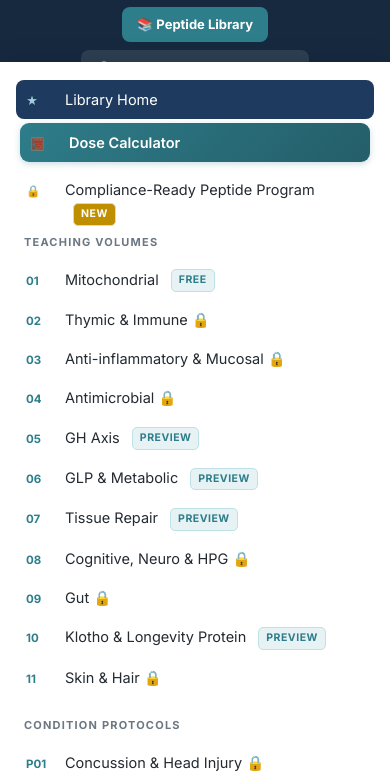
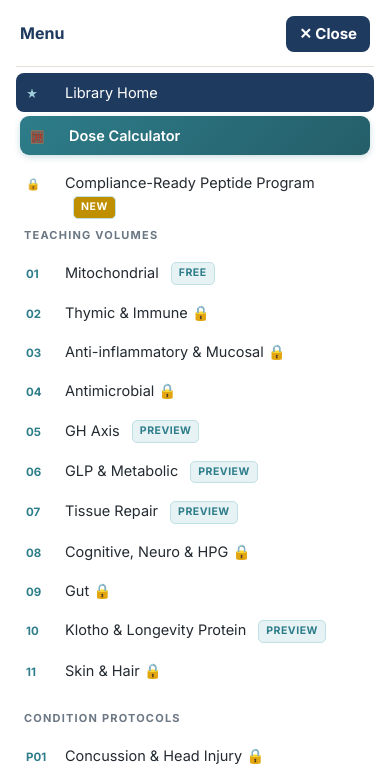
Before and after one commit to Practiced-PMD/peptides-secure-app, a website: page public/index.html in a window 390 px wide. Both pictures are taken after a click on the button "☰ Menu". Shown: the top 780 px of the page. Drawn offline with Linux system fonts and the light colour scheme.

Commit message:
Add files via upload

```diff
--- a/public/index.html
+++ b/public/index.html
@@ -38,6 +38,8 @@ body{font-family:var(--sans);background:var(--bg);color:var(--ink);line-height:1
   nav{border-right:1px solid var(--line);padding:22px 14px 60px;position:sticky;top:62px;align-self:start;max-height:calc(100vh - 62px);overflow-y:auto}
   .nav-group{margin-bottom:20px}
   .nav-group h3{font-size:11px;text-transform:uppercase;letter-spacing:1.2px;color:var(--muted);margin:0 8px 8px;font-weight:700}
+  .nav-close{display:none;align-items:center;justify-content:space-between;position:sticky;top:0;background:#fff;padding:16px 4px 14px;margin-bottom:6px;border-bottom:1px solid var(--line);font-weight:700;font-size:16px;color:var(--navy);cursor:pointer;z-index:2}
+  .nav-close span.x{background:var(--navy);color:#fff;border-radius:8px;padding:6px 13px;font-size:15px}
   .nav-item{display:flex;gap:9px;align-items:baseline;padding:8px 10px;border-radius:8px;cursor:pointer;font-size:14.5px;color:var(--ink);transition:background .12s}
   .nav-item:hover{background:#efece5}
   .nav-item.active{background:var(--navy);color:#fff}
@@ -171,7 +173,8 @@ body{font-family:var(--sans);background:var(--bg);color:var(--ink);line-height:1
   @media(max-width:860px){
     .layout{grid-template-columns:1fr}
     nav{display:none}
-    nav.open{display:block;position:fixed;top:62px;left:0;right:0;bottom:0;z-index:60;background:#fff;border-right:none;border-bottom:none;max-height:calc(100vh - 62px);overflow-y:auto;padding:18px 16px 60px;box-shadow:0 10px 30px rgba(0,0,0,.25)}
+    nav.open{display:block;position:fixed;top:0;left:0;right:0;bottom:0;z-index:200;background:#fff;border:none;max-height:100vh;overflow-y:auto;padding:0 16px 60px}
+    .nav-close{display:flex!important}
     main{padding:24px 20px 70px}
     article{padding:26px 22px}
     .hero h1{font-size:30px}
@@ -371,9 +374,10 @@ function renderMarkdown(text){
 }
 
 // ---------- Navigation ----------
+function closeNav(){ var n=document.getElementById('nav'); if(n) n.classList.remove('open'); }
 function buildNav(active){
   const nav = document.getElementById('nav');
-  let html = '<div class="nav-item'+(active==='home'?' active':'')+'" onclick="showHome()"><span class="nav-code">★</span><span>Library Home</span></div>';
+  let html = '<div class="nav-close" onclick="closeNav()">Menu<span class="x">✕ Close</span></div>' + '<div class="nav-item' + (active==='home'?' active':'') + '" onclick="showHome()"><span class="nav-code">★</span><span>Library Home</span></div>';
   html += '<div class="nav-item calc-item'+(active==='calc'?' active':'')+'" onclick="showCalc()"><span class="nav-code">🧮</span><span>Dose Calculator</span></div>';
   html += '<div class="nav-item" onclick="location.href=\'/builder\'"><span class="nav-code">🔒</span><span>Compliance-Ready Peptide Program <span class="preview-badge" style="background:#BF8F00;color:#fff">New</span></span></div>';
   GROUPS.forEach(g=>{
```
